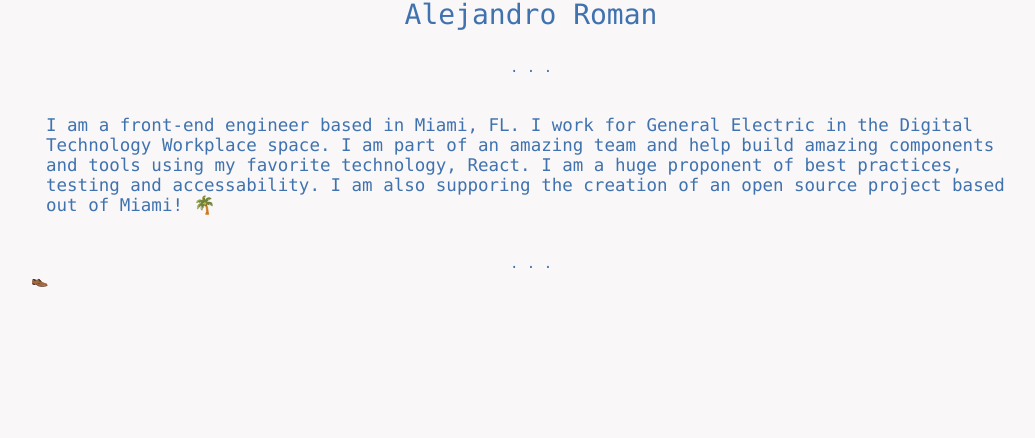
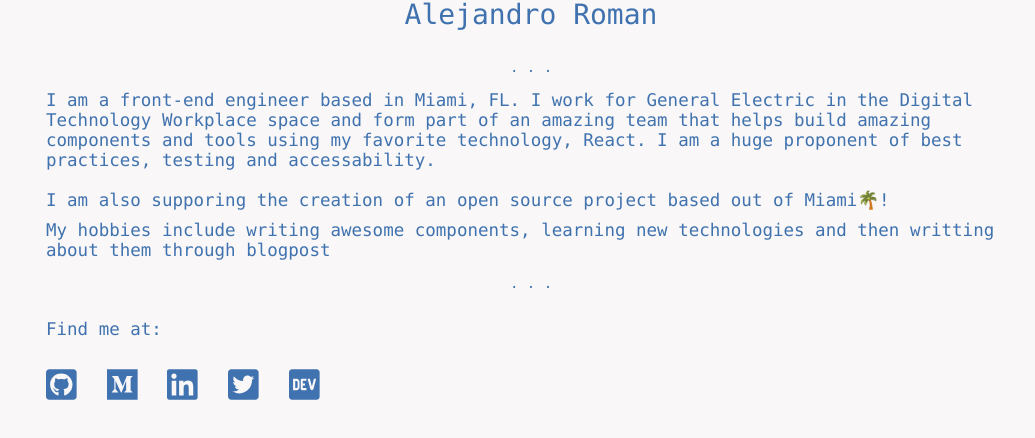
Before and after one commit to aromanarguello/site-nextjs, a Next.js app: page / in a window 1280 px wide. Shown: the part 370-808 px from the top of the page, without its empty margins (109-1144 px from the left). Built offline with nearby package versions, Linux system fonts and the light colour scheme.

Commit message:
Added footer with icons and links

```diff
--- a/components/Bio/Bio.tsx
+++ b/components/Bio/Bio.tsx
@@ -13,15 +13,30 @@ const Text = styled.p`
       headings: { small }
     }
   }) => small[1]};
+  width: 100%;
+  padding: 5px 0;
 `
 
 const Bio: React.FC = () => {
   return (
-    <Text>
-      {
-        'I am a front-end engineer based in Miami, FL. I work for\nGeneral Electric in the Digital Technology Workplace space. I am part of\n\nan amazing team and help build amazing components and tools using my favorite\n\ntechnology, React. I am a huge proponent of best practices, testing and accessability.\n\nI am also supporing the creation of an open source project based out of Miami! 🌴'
-      }
-    </Text>
+    <>
+      <Text>
+        I am a front-end engineer based in Miami, FL. I work for General
+        Electric in the Digital Technology Workplace space and form part of an
+        amazing team that helps build amazing components and tools using my
+        favorite technology, React. I am a huge proponent of best practices,
+        testing and accessability.
+      </Text>
+      <Text></Text>
+      <Text>
+        I am also supporing the creation of an open source project based out of
+        Miami🌴!
+      </Text>
+      <Text>
+        My hobbies include writing awesome components, learning new technologies
+        and then writting about them through blogpost
+      </Text>
+    </>
   )
 }
 
--- /dev/null
+++ b/components/Layout/Layout.styles.ts
@@ -0,0 +1,82 @@
+import { FontAwesomeIcon } from '@fortawesome/react-fontawesome'
+import styled from 'styled-components'
+import { space, SpaceProps } from 'styled-system'
+import { Box } from '../'
+
+const StyledBox = styled(Box)`
+  color: ${({
+    theme: {
+      colors: { blue }
+    }
+  }) => blue};
+  justify-content: center;
+`
+
+const Header = styled(Box)`
+  display: flex;
+  width: 100%;
+  justify-content: center;
+  align-items: center;
+  flex-direction: column;
+
+  @media (max-width: ${({
+      theme: {
+        breakPoints: { mobileM }
+      }
+    }) => mobileM}) {
+    height: 400px;
+  }
+`
+
+const Body = styled(Box)`
+  height: 450px;
+  display: flex;
+  justify-content: center;
+  align-items: center;
+  flex-direction: column;
+  padding: 0 15px;
+  @media (min-width: ${({
+      theme: {
+        breakPoints: { tablet }
+      }
+    }) => tablet}) {
+    height: 200px;
+  }
+`
+
+const HeaderText = styled.p`
+  font-size: ${({
+    theme: {
+      headings: { big }
+    }
+  }) => big[0]};
+`
+
+const Separator = styled.div`
+  margin: 0 auto;
+  width: 100%;
+  text-align: center;
+`
+
+const Footer = styled(Box)`
+  font-size: ${({
+    theme: {
+      headings: { small }
+    }
+  }) => small[1]};
+`
+
+const Text = styled.p`
+  margin: 28px 0;
+`
+
+const Icon = styled(FontAwesomeIcon)<SpaceProps>`
+  ${space}
+  font-size: ${({
+    theme: {
+      headings: { big }
+    }
+  }) => big[0]};
+  cursor: pointer;
+`
+export { StyledBox, Text, Icon, Footer, Body, Separator, Header, HeaderText }
--- a/components/Layout/Layout.tsx
+++ b/components/Layout/Layout.tsx
@@ -1,57 +1,36 @@
 import * as React from 'react'
-import { Box, Avatar, Bio } from '../'
+import { Avatar, Bio } from '../'
+import {
+  StyledBox,
+  Text,
+  Icon,
+  Footer,
+  Body,
+  Separator,
+  Header,
+  HeaderText
+} from './Layout.styles'
+import {
+  faGithubSquare,
+  faMedium,
+  faLinkedin,
+  faTwitterSquare,
+  faDev
+} from '@fortawesome/free-brands-svg-icons'
 
-import styled from 'styled-components'
+const findMeData = [
+  { url: 'https://github.com/aromanarguello', icon: faGithubSquare },
+  { url: 'https://medium.com/@aromanarguello', icon: faMedium },
+  { url: 'https://www.linkedin.com/in/aromanarguello/', icon: faLinkedin },
+  { url: 'https://twitter.com/aromanarguello', icon: faTwitterSquare },
+  { url: 'https://dev.to/aromanarguello', icon: faDev }
+]
 
-const StyledBox = styled(Box)`
-  color: ${({
-    theme: {
-      colors: { blue }
-    }
-  }) => blue};
-  justify-content: center;
-`
-
-const Header = styled.div`
-  display: flex;
-  width: 100%;
-  justify-content: center;
-  align-items: center;
-  flex-direction: column;
-
-  @media (max-width: ${({
-      theme: {
-        breakPoints: { mobileM }
-      }
-    }) => mobileM}) {
-    height: 400px;
-  }
-`
-
-const Body = styled.div`
-  height: 371px;
-  display: flex;
-  justify-content: center;
-  align-items: center;
-  padding: 0 15px;
-  @media (min-width: 600px) {
-    height: 180px;
-  }
-`
-
-const HeaderText = styled.p`
-  font-size: ${({
-    theme: {
-      headings: { big }
-    }
-  }) => big[0]};
-`
-
-const Separator = styled.div`
-  margin: 0 auto;
-  width: 100%;
-  text-align: center;
-`
+/**
+ * opens link in new tab
+ * @param url
+ */
+const openNewTab = (url: string) => window.open(url, '_blank')
 
 const Layout: React.FC = () => {
   return (
@@ -68,12 +47,21 @@ const Layout: React.FC = () => {
         <Avatar imageName="avatar" />
         <HeaderText>Alejandro Roman</HeaderText>
       </Header>
-      <Separator>{`. . .`}</Separator>
+      <Separator>{`.   .   .`}</Separator>
       <Body>
         <Bio />
       </Body>
-      <Separator>{`. . .`}</Separator>
-      <footer>👞</footer>
+      <Separator>{`.   .   .`}</Separator>
+      <Footer padding="0 15px">
+        <Text>Find me at:</Text>
+        <StyledBox width={[350, 700, 1000]} flex="content">
+          {findMeData.map(({ url, icon }, index) => (
+            <a onClick={() => openNewTab(url)}>
+              <Icon icon={icon} pl={index === 0 ? 0 : '15px'} pr="15px" />
+            </a>
+          ))}
+        </StyledBox>
+      </Footer>
     </StyledBox>
   )
 }
--- a/package.json
+++ b/package.json
@@ -14,6 +14,10 @@
   "author": "",
   "license": "ISC",
   "dependencies": {
+    "@fortawesome/fontawesome-svg-core": "^1.2.19",
+    "@fortawesome/free-brands-svg-icons": "^5.9.0",
+    "@fortawesome/free-solid-svg-icons": "^5.9.0",
+    "@fortawesome/react-fontawesome": "^0.1.4",
     "@zeit/next-typescript": "^1.1.1",
     "next": "^8.1.0",
     "react": "^16.8.6",
```
Also changed, not shown: 1 other file (tests, documents, lock files or other folders).
